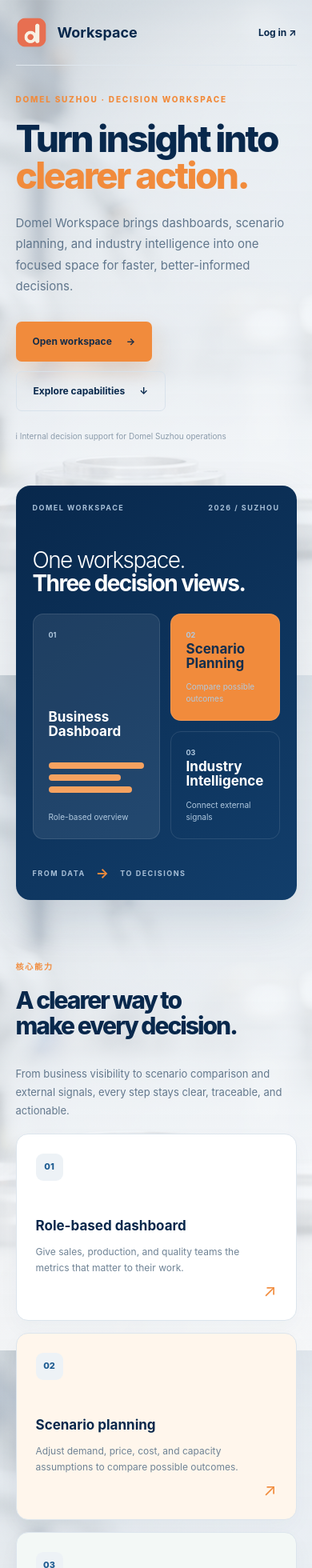
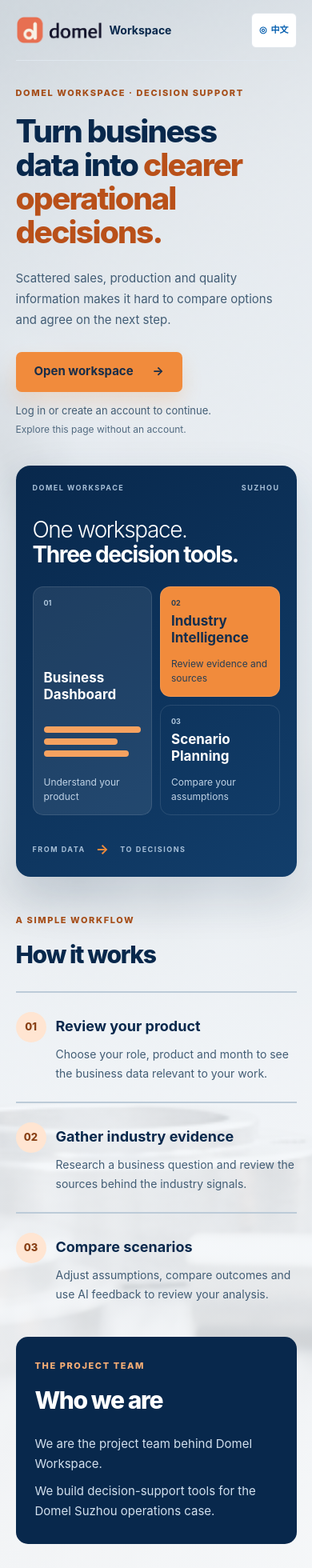
Before and after one commit to zwd0531/domel-workspace, a Next.js app: page / in a window 390 px wide. Shown: the top 1960 px of the page at 80% size. Built offline with nearby package versions, Linux system fonts and the light colour scheme; no server answers.

Commit message:
feat: align public landing page with five-point brief

```diff
--- a/app/globals.css
+++ b/app/globals.css
@@ -569,57 +569,84 @@ code { padding: 2px 5px; border-radius: 4px; background: var(--pale); }
 .landing-header { display: flex; min-height: 82px; align-items: center; justify-content: space-between; border-bottom: 1px solid #dfe7ee; }
 .landing-brand { display: flex; align-items: center; gap: 13px; color: var(--landing-navy); font-size: 18px; font-weight: 750; }
 .landing-brand:hover { text-decoration: none; }
-.landing-brand img { width: 39px; height: 39px; object-fit: cover; object-position: left center; }
+.landing-brand img { display: block; width: 132px; height: auto; }
 .landing-header-meta { display: flex; align-items: center; gap: 27px; }
 .landing-status { color: #71849a; font-size: 10px; font-weight: 700; letter-spacing: 1.4px; text-transform: uppercase; }
 .landing-status i { display: inline-block; width: 7px; height: 7px; margin-right: 6px; border-radius: 50%; background: #45a681; }
-.landing-login-link { color: var(--landing-navy); font-size: 12px; font-weight: 700; }
-.landing-login-link:hover { text-decoration: none; color: var(--landing-orange); }
-.landing-hero { display: grid; max-width: 1280px; margin: 54px auto 106px; grid-template-columns: .92fr 1.08fr; align-items: center; gap: 8.5%; }
-.landing-eyebrow { margin: 0 0 19px; color: var(--landing-orange); font-size: 10px; font-weight: 800; letter-spacing: 1.8px; text-transform: uppercase; }
-.landing-hero h1 { margin: 0 0 24px; color: var(--landing-navy); font-family: inherit; font-size: clamp(44px, 5vw, 72px); font-weight: 760; line-height: .99; letter-spacing: -3.8px; }
-.landing-hero h1 em { color: var(--landing-orange); font-style: normal; }
-.landing-lead { max-width: 520px; margin-bottom: 31px; color: #60768c; font-size: 15px; line-height: 1.75; }
-.landing-actions { display: flex; align-items: center; gap: 12px; flex-wrap: wrap; }
-.landing-primary, .landing-secondary { display: inline-flex; min-height: 50px; padding: 13px 21px; align-items: center; justify-content: center; gap: 18px; border-radius: 7px; font-size: 12px; font-weight: 750; }
+.landing-header .language-toggle { min-height: 44px; }
+.landing-hero { display: grid; max-width: 1280px; margin: 48px auto 72px; grid-template-columns: 1fr 1fr; align-items: center; gap: 7%; }
+.landing-hero-copy { min-width: 0; }
+.landing-eyebrow { margin: 0 0 18px; color: #a54d18; font-size: 11px; font-weight: 800; letter-spacing: 1.6px; text-transform: uppercase; }
+.landing-hero h1 { margin: 0 0 24px; color: var(--landing-navy); font-family: inherit; font-size: clamp(40px, 4.5vw, 64px); font-weight: 760; line-height: 1.08; letter-spacing: -2.7px; text-wrap: balance; }
+.landing-hero h1 em { color: #b95019; font-style: normal; }
+.landing-lead { max-width: 530px; margin-bottom: 26px; color: #425d75; font-size: 16px; line-height: 1.75; }
+.landing-actions { display: flex; align-items: center; }
+.landing-primary { display: inline-flex; min-height: 50px; padding: 13px 23px; align-items: center; justify-content: center; gap: 24px; border-radius: 7px; font-size: 15px; font-weight: 750; }
 .landing-primary { background: var(--landing-orange); color: #172d48; box-shadow: 0 12px 24px #f18b3c33; }
 .landing-primary:hover { background: #e77d2a; text-decoration: none; }
-.landing-secondary { border: 1px solid #d8e2eb; color: var(--landing-navy); }
-.landing-secondary:hover { background: #fff; text-decoration: none; }
-.landing-note { margin-top: 24px; color: #8b9bab; font-size: 10px; }
-.landing-visual { min-height: 500px; padding: 30px; overflow: hidden; border-radius: 26px; background: linear-gradient(145deg, #08284c, #123e6b); color: #fff; box-shadow: 0 24px 60px #12365a24; }
+.landing-account-note { margin: 14px 0 5px; color: #425d75; font-size: 13px; }
+.landing-note { margin: 0; color: #526b81; font-size: 12px; }
+.landing-visual { min-width: 0; padding: 28px; overflow: hidden; border-radius: 26px; background: linear-gradient(145deg, #08284c, #123e6b); color: #fff; box-shadow: 0 24px 60px #12365a24; }
 .visual-topline, .visual-footer { display: flex; align-items: center; justify-content: space-between; color: #a7bfd7; font-size: 9px; font-weight: 750; letter-spacing: 1.5px; }
-.visual-heading { margin: 66px 0 30px; font-size: clamp(28px, 3.5vw, 45px); font-weight: 350; line-height: 1.04; letter-spacing: -1.6px; }
+.visual-heading { margin: 42px 0 28px; font-size: clamp(28px, 3vw, 42px); font-weight: 350; line-height: 1.12; letter-spacing: -1.4px; }
 .visual-heading strong { font-weight: 750; }
 .visual-grid { display: grid; grid-template-columns: 1.15fr .85fr; gap: 13px; }
 .visual-card { display: flex; min-height: 134px; padding: 19px; flex-direction: column; border: 1px solid #ffffff1c; border-radius: 13px; background: #ffffff10; }
 .visual-card-large { grid-row: span 2; min-height: 282px; background: #ffffff15; }
 .visual-card-orange { background: var(--landing-orange); color: #132e4d; }
+.visual-card-orange .visual-index, .visual-card.visual-card-orange small { color: #263e55; }
 .visual-card-outline { background: transparent; }
 .visual-index { margin-bottom: auto; color: #b1c9df; font-size: 9px; font-weight: 750; }
-.visual-card strong { font-size: 17px; line-height: 1.08; }
-.visual-card small { margin-top: 13px; color: #b1c9df; font-size: 10px; }
+.visual-card strong { font-size: 18px; line-height: 1.25; }
+.visual-card small { margin-top: 13px; color: #bfd2e5; font-size: 12px; }
 .visual-bars { display: grid; margin: 29px 0 10px; gap: 7px; }
 .visual-bars i { display: block; height: 8px; border-radius: 5px; background: #f6a260; }
 .visual-bars i:nth-child(2) { width: 76%; }
 .visual-bars i:nth-child(3) { width: 88%; }
 .visual-footer { margin-top: 30px; justify-content: flex-start; gap: 13px; }
 .visual-footer b { color: var(--landing-orange); font-size: 17px; }
-.landing-capabilities { max-width: 1280px; margin: 0 auto 104px; }
-.section-heading { display: grid; margin-bottom: 29px; grid-template-columns: 1.1fr .9fr; align-items: end; gap: 8%; }
-.section-heading h2, .landing-cta h2 { margin: 0; color: var(--landing-navy); font-size: clamp(30px, 4vw, 48px); font-weight: 760; line-height: 1.05; letter-spacing: -2px; }
-.section-heading > p { margin: 0 0 3px; color: #63788d; font-size: 13px; line-height: 1.75; }
-.capability-grid { display: grid; grid-template-columns: repeat(3, 1fr); gap: 15px; }
-.capability-card { position: relative; min-height: 234px; padding: 24px; border: 1px solid #dce5ed; border-radius: 15px; background: #fff; box-shadow: 0 10px 28px #193c5b08; }
-.capability-card.orange { background: #fff6ec; }
-.capability-card.green { background: #f3f8f6; }
-.capability-number { display: grid; width: 34px; height: 34px; margin-bottom: 44px; place-items: center; border-radius: 9px; background: #edf2f6; color: #1d5b91; font-size: 11px; font-weight: 800; }
-.capability-card h3 { margin-bottom: 10px; color: var(--landing-navy); font-size: 17px; }
-.capability-card p { max-width: 280px; margin: 0; color: #6f8395; font-size: 12px; line-height: 1.7; }
-.capability-arrow { position: absolute; right: 24px; bottom: 20px; color: var(--landing-orange); font-size: 21px; }
-.landing-cta { display: grid; max-width: 1280px; margin: 0 auto 30px; padding: 48px 43px; grid-template-columns: 1fr .8fr; align-items: center; gap: 10%; border-radius: 20px; background: var(--landing-navy); color: #fff; }
-.landing-cta h2 { color: #fff; }
-.landing-cta-side p { margin-bottom: 25px; color: #bdd0df; font-size: 13px; line-height: 1.7; }
-.landing-footer { display: flex; max-width: 1280px; margin: 0 auto; padding: 24px 0 0; justify-content: space-between; color: #8a9aaa; font-size: 10px; }
-@media (max-width: 900px) { .landing-hero { grid-template-columns: 1fr; gap: 42px; } .landing-cta { grid-template-columns: 1fr; gap: 25px; } }
-@media (max-width: 680px) { .landing-page { padding: 0 5% 25px; } .landing-status { display: none; } .landing-hero { margin: 35px auto 76px; } .landing-hero h1 { font-size: 46px; letter-spacing: -2.6px; } .landing-visual { min-height: 410px; padding: 21px; border-radius: 18px; } .visual-heading { margin: 44px 0 23px; } .section-heading, .capability-grid { grid-template-columns: 1fr; } .section-heading > p { margin-top: 18px; } .landing-cta { padding: 32px 25px; border-radius: 15px; } .landing-footer { flex-direction: column; gap: 7px; } }
+.landing-how { max-width: 1280px; margin: 0 auto 64px; }
+.landing-how h2, .landing-team h2 { margin: 0; font-size: clamp(30px, 3vw, 40px); font-weight: 760; line-height: 1.15; letter-spacing: -1.4px; }
+.landing-steps { display: grid; margin: 28px 0 0; padding: 0; grid-template-columns: repeat(3, minmax(0, 1fr)); gap: 28px; list-style: none; }
+.landing-step { display: flex; padding: 24px 0 0; align-items: flex-start; gap: 16px; border-top: 2px solid #bccbd8; }
+.landing-step-number { display: grid; width: 38px; height: 38px; flex: none; place-items: center; border-radius: 50%; background: #ffe5d2; color: #894015; font-size: 13px; font-weight: 800; }
+.landing-step h3 { margin: 4px 0 10px; color: var(--landing-navy); font-size: 18px; }
+.landing-step p { margin: 0; color: #425d75; font-size: 14px; line-height: 1.75; }
+.landing-team { display: grid; max-width: 1280px; margin: 0 auto 30px; padding: 36px 40px; grid-template-columns: .7fr 1.3fr; align-items: center; gap: 40px; border-radius: 20px; background: var(--landing-navy); color: #fff; }
+.landing-team .landing-eyebrow { color: #f8ae75; }
+.landing-team-copy p { margin: 0 0 8px; color: #d2e0ee; font-size: 15px; line-height: 1.7; }
+.landing-team-copy p:last-child { margin-bottom: 0; }
+.landing-footer { display: flex; max-width: 1280px; margin: 0 auto; padding: 16px 0 0; justify-content: space-between; gap: 16px; color: #526b81; font-size: 12px; }
+@media (max-width: 1000px) {
+  .landing-hero { gap: 4%; }
+  .landing-steps { gap: 20px; }
+  .landing-step { gap: 12px; }
+  .visual-card { padding: 15px; }
+}
+@media (max-width: 800px) {
+  .landing-hero { grid-template-columns: 1fr; gap: 36px; }
+  .landing-hero-copy { max-width: 620px; }
+  .landing-visual { max-width: 620px; width: 100%; }
+  .landing-steps { grid-template-columns: 1fr; gap: 22px; }
+  .landing-team { grid-template-columns: 1fr; gap: 24px; }
+}
+@media (max-width: 680px) {
+  .landing-page { padding: 0 5% 25px; background-attachment: scroll; }
+  .landing-header { min-height: 76px; }
+  .landing-brand { gap: 9px; font-size: 14px; }
+  .landing-brand img { width: 108px; }
+  .landing-header-meta { gap: 0; }
+  .landing-status { display: none; }
+  .landing-hero { margin: 32px auto 46px; }
+  .landing-hero h1 { font-size: clamp(36px, 10vw, 48px); letter-spacing: -1.8px; }
+  .landing-lead { font-size: 15px; }
+  .landing-visual { padding: 21px; border-radius: 18px; }
+  .visual-heading { margin: 30px 0 24px; }
+  .visual-grid { grid-template-columns: 1fr 1fr; gap: 10px; }
+  .visual-card { min-height: 138px; padding: 13px; }
+  .visual-card-large { min-height: 286px; }
+  .visual-card strong { font-size: 17px; }
+  .landing-how { margin-bottom: 40px; }
+  .landing-team { padding: 28px 24px; border-radius: 15px; }
+  .landing-footer { flex-direction: column; gap: 7px; }
+}
--- a/components/home/homepage.tsx
+++ b/components/home/homepage.tsx
@@ -1,78 +1,143 @@
+"use client";
+
 import Image from "next/image";
 import Link from "next/link";
+import { useLanguage } from "@/components/i18n/language-provider";
+import { LanguageToggle } from "@/components/i18n/language-toggle";
 
-const capabilities = [
-  {
-    number: "01",
-    title: "Role-based dashboard",
-    text: "Give sales, production, and quality teams the metrics that matter to their work.",
-    accent: "blue",
+const copy = {
+  en: {
+    brand: "Domel Workspace home",
+    eyebrow: "DOMEL WORKSPACE · DECISION SUPPORT",
+    headline: "Turn business data into",
+    highlight: "clearer operational decisions.",
+    problem: "Scattered sales, production and quality information makes it hard to compare options and agree on the next step.",
+    action: "Open workspace",
+    accountNote: "Log in or create an account to continue.",
+    publicNote: "Explore this page without an account.",
+    previewLabel: "Overview of the three workspace tools",
+    previewHeading: "One workspace.",
+    previewSubheading: "Three decision tools.",
+    dashboard: "Business Dashboard",
+    dashboardNote: "Understand your product",
+    intelligence: "Industry Intelligence",
+    intelligenceNote: "Review evidence and sources",
+    scenarios: "Scenario Planning",
+    scenariosNote: "Compare your assumptions",
+    from: "FROM DATA",
+    to: "TO DECISIONS",
+    stepsEyebrow: "A SIMPLE WORKFLOW",
+    stepsTitle: "How it works",
+    steps: [
+      { title: "Review your product", text: "Choose your role, product and month to see the business data relevant to your work." },
+      { title: "Gather industry evidence", text: "Research a business question and review the sources behind the industry signals." },
+      { title: "Compare scenarios", text: "Adjust assumptions, compare outcomes and use AI feedback to review your analysis." },
+    ],
+    teamEyebrow: "THE PROJECT TEAM",
+    teamTitle: "Who we are",
+    teamLines: [
+      "We are the project team behind Domel Workspace.",
+      "We build decision-support tools for the Domel Suzhou operations case.",
+    ],
+    footer: "Project prototype · Domel Suzhou case",
   },
-  {
-    number: "02",
-    title: "Scenario planning",
-    text: "Adjust demand, price, cost, and capacity assumptions to compare possible outcomes.",
-    accent: "orange",
+  zh: {
+    brand: "Domel Workspace 首页",
+    eyebrow: "DOMEL WORKSPACE · 决策支持",
+    headline: "让业务数据帮助你",
+    highlight: "做出更清晰的运营决策。",
+    problem: "销售、生产和质量信息分散，导致团队难以比较方案、确定下一步行动。",
+    action: "进入工作台",
+    accountNote: "登录或创建账号后即可继续。",
+    publicNote: "无需账号，即可浏览本页。",
+    previewLabel: "工作台三项工具概览",
+    previewHeading: "一个工作台，",
+    previewSubheading: "三项决策工具。",
+    dashboard: "业务看板",
+    dashboardNote: "了解产品的业务表现",
+    intelligence: "行业情报",
+    intelligenceNote: "查看证据与信息来源",
+    scenarios: "场景规划",
+    scenariosNote: "比较不同假设的结果",
+    from: "从业务数据",
+    to: "到清晰决策",
+    stepsEyebrow: "简单三步",
+    stepsTitle: "如何使用",
+    steps: [
+      { title: "查看产品表现", text: "选择岗位、产品和月份，查看与你的工作相关的业务数据。" },
+      { title: "收集行业证据", text: "围绕业务问题搜索行业信息，查看相关信号及其来源。" },
+      { title: "比较场景方案", text: "调整假设、比较结果，并借助 AI 反馈检查自己的分析。" },
+    ],
+    teamEyebrow: "项目团队",
+    teamTitle: "我们是谁",
+    teamLines: [
+      "我们是 Domel Workspace 项目的开发团队。",
+      "我们围绕 Domel 苏州运营案例，开发帮助团队理解数据、比较方案的决策支持工具。",
+    ],
+    footer: "项目原型 · Domel 苏州运营案例",
   },
-  {
-    number: "03",
-    title: "Industry intelligence",
-    text: "Organise external information around business questions and connect signals to decisions.",
-    accent: "green",
-  },
-];
+};
 
 export function Homepage() {
+  const { locale } = useLanguage();
+  const content = copy[locale];
+
   return (
-    <main className="landing-page">
+    <main className="landing-page" data-no-translate>
       <header className="landing-header">
-        <Link className="landing-brand" href="/" aria-label="Domel Workspace 首页">
-          <Image src="/domel-logo.png" alt="Domel" width={1800} height={578} priority />
+        <Link className="landing-brand" href="/" aria-label={content.brand}>
+          <Image src="/domel-logo.png" alt="Domel" width={1800} height={578} sizes="(max-width: 680px) 108px, 132px" priority />
           <span>Workspace</span>
         </Link>
         <div className="landing-header-meta">
           <span className="landing-status"><i aria-hidden="true" /> Domel Suzhou</span>
-          <Link className="landing-login-link" href="/login">Log in <span aria-hidden="true">↗</span></Link>
+          <LanguageToggle />
         </div>
       </header>
 
       <section className="landing-hero" aria-labelledby="landing-title">
         <div className="landing-hero-copy">
-          <p className="landing-eyebrow"><span aria-hidden="true" /> DOMEL SUZHOU · DECISION WORKSPACE</p>
-          <h1 id="landing-title">Turn insight into<br /><em>clearer action.</em></h1>
-          <p className="landing-lead">Domel Workspace brings dashboards, scenario planning, and industry intelligence into one focused space for faster, better-informed decisions.</p>
+          <p className="landing-eyebrow">{content.eyebrow}</p>
+          <h1 id="landing-title">{content.headline} <em>{content.highlight}</em></h1>
+          <p className="landing-lead">{content.problem}</p>
           <div className="landing-actions">
-            <Link className="landing-primary" href="/login">Open workspace <span aria-hidden="true">→</span></Link>
-            <a className="landing-secondary" href="#capabilities">Explore capabilities <span aria-hidden="true">↓</span></a>
+            <Link className="landing-primary" href="/login">{content.action} <span aria-hidden="true">→</span></Link>
           </div>
-          <p className="landing-note"><span aria-hidden="true">i</span> Internal decision support for Domel Suzhou operations</p>
+          <p className="landing-account-note">{content.accountNote}</p>
+          <p className="landing-note">{content.publicNote}</p>
         </div>
 
-        <div className="landing-visual" aria-label="Domel Workspace 三项核心能力概览">
-          <div className="visual-topline"><span>DOMEL WORKSPACE</span><span>2026 / SUZHOU</span></div>
-          <div className="visual-heading">One workspace.<br /><strong>Three decision views.</strong></div>
+        <div className="landing-visual" role="group" aria-label={content.previewLabel}>
+          <div className="visual-topline"><span>DOMEL WORKSPACE</span><span>SUZHOU</span></div>
+          <div className="visual-heading">{content.previewHeading}<br /><strong>{content.previewSubheading}</strong></div>
           <div className="visual-grid">
-            <div className="visual-card visual-card-large"><span className="visual-index">01</span><strong>Business<br />Dashboard</strong><div className="visual-bars"><i /><i /><i /></div><small>Role-based overview</small></div>
-            <div className="visual-card visual-card-orange"><span className="visual-index">02</span><strong>Scenario<br />Planning</strong><small>Compare possible outcomes</small></div>
-            <div className="visual-card visual-card-outline"><span className="visual-index">03</span><strong>Industry<br />Intelligence</strong><small>Connect external signals</small></div>
+            <div className="visual-card visual-card-large"><span className="visual-index">01</span><strong>{content.dashboard}</strong><div className="visual-bars" aria-hidden="true"><i /><i /><i /></div><small>{content.dashboardNote}</small></div>
+            <div className="visual-card visual-card-orange"><span className="visual-index">02</span><strong>{content.intelligence}</strong><small>{content.intelligenceNote}</small></div>
+            <div className="visual-card visual-card-outline"><span className="visual-index">03</span><strong>{content.scenarios}</strong><small>{content.scenariosNote}</small></div>
           </div>
-          <div className="visual-footer"><span>FROM DATA</span><b aria-hidden="true">→</b><span>TO DECISIONS</span></div>
+          <div className="visual-footer"><span>{content.from}</span><b aria-hidden="true">→</b><span>{content.to}</span></div>
         </div>
       </section>
 
-      <section className="landing-capabilities" id="capabilities" aria-labelledby="capabilities-title">
-        <div className="section-heading"><div><p className="landing-eyebrow">核心能力</p><h2 id="capabilities-title">A clearer way to<br />make every decision.</h2></div><p>From business visibility to scenario comparison and external signals, every step stays clear, traceable, and actionable.</p></div>
-        <div className="capability-grid">
-          {capabilities.map((capability) => <article className={`capability-card ${capability.accent}`} key={capability.number}><span className="capability-number">{capability.number}</span><h3>{capability.title}</h3><p>{capability.text}</p><span className="capability-arrow" aria-hidden="true">↗</span></article>)}
-        </div>
+      <section className="landing-how" aria-labelledby="how-it-works-title">
+        <p className="landing-eyebrow">{content.stepsEyebrow}</p>
+        <h2 id="how-it-works-title">{content.stepsTitle}</h2>
+        <ol className="landing-steps">
+          {content.steps.map((step, index) => (
+            <li className="landing-step" key={index}>
+              <span className="landing-step-number" aria-hidden="true">0{index + 1}</span>
+              <div><h3>{step.title}</h3><p>{step.text}</p></div>
+            </li>
+          ))}
+        </ol>
       </section>
 
-      <section className="landing-cta">
-        <div><p className="landing-eyebrow">READY TO EXPLORE?</p><h2>Start with a<br />clearer view.</h2></div>
-        <div className="landing-cta-side"><p>登录后，系统会根据你的岗位展示对应的业务信息与工作内容。</p><Link className="landing-primary" href="/login">登录 Domel Workspace <span aria-hidden="true">→</span></Link></div>
+      <section className="landing-team" aria-labelledby="team-title">
+        <div><p className="landing-eyebrow">{content.teamEyebrow}</p><h2 id="team-title">{content.teamTitle}</h2></div>
+        <div className="landing-team-copy">{content.teamLines.map((line, index) => <p key={index}>{line}</p>)}</div>
       </section>
 
-      <footer className="landing-footer"><span>© 2026 Domel Workspace</span><span>内部决策支持空间 · 苏州运营</span></footer>
+      <footer className="landing-footer"><span>© 2026 Domel Workspace</span><span>{content.footer}</span></footer>
     </main>
   );
 }
```
